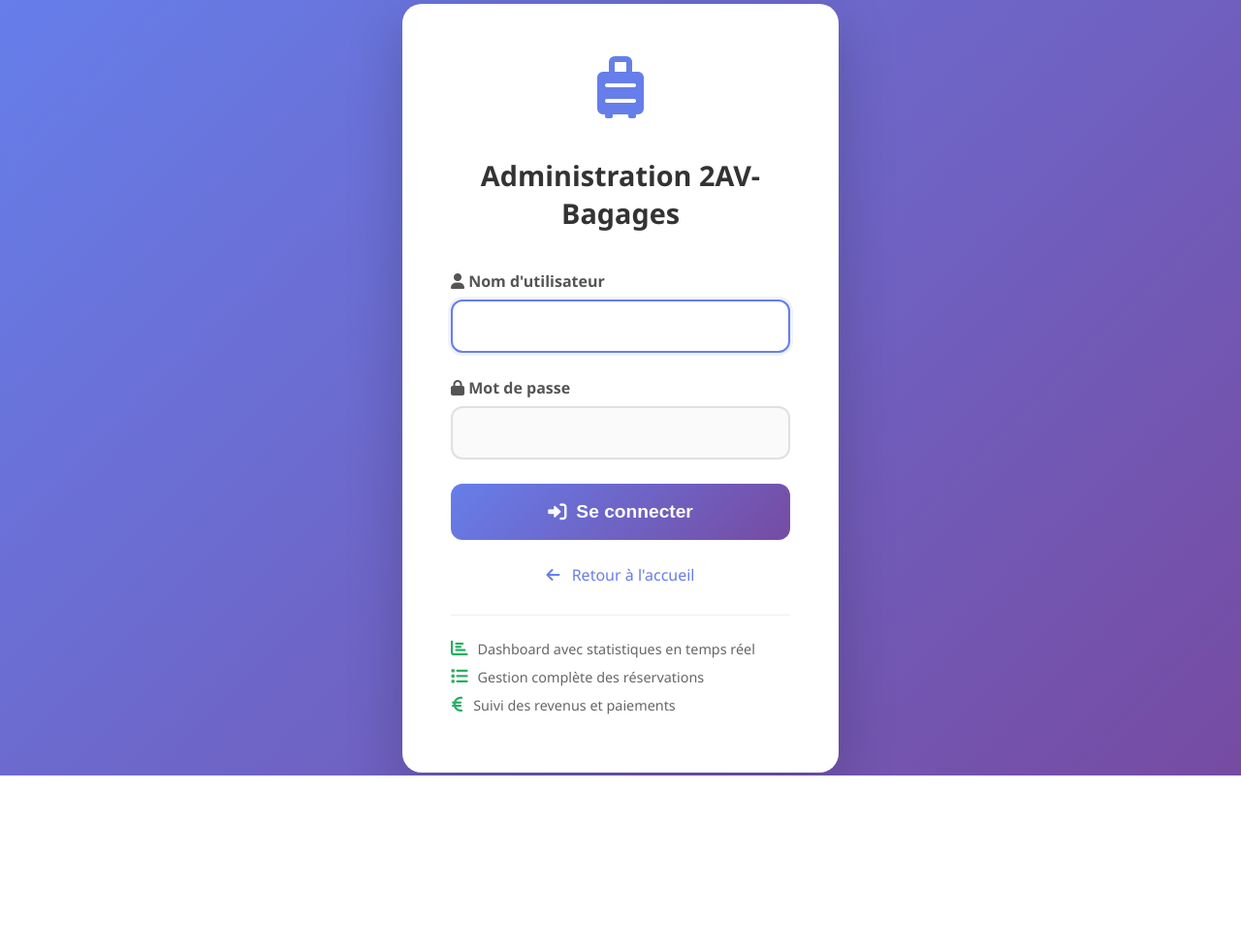
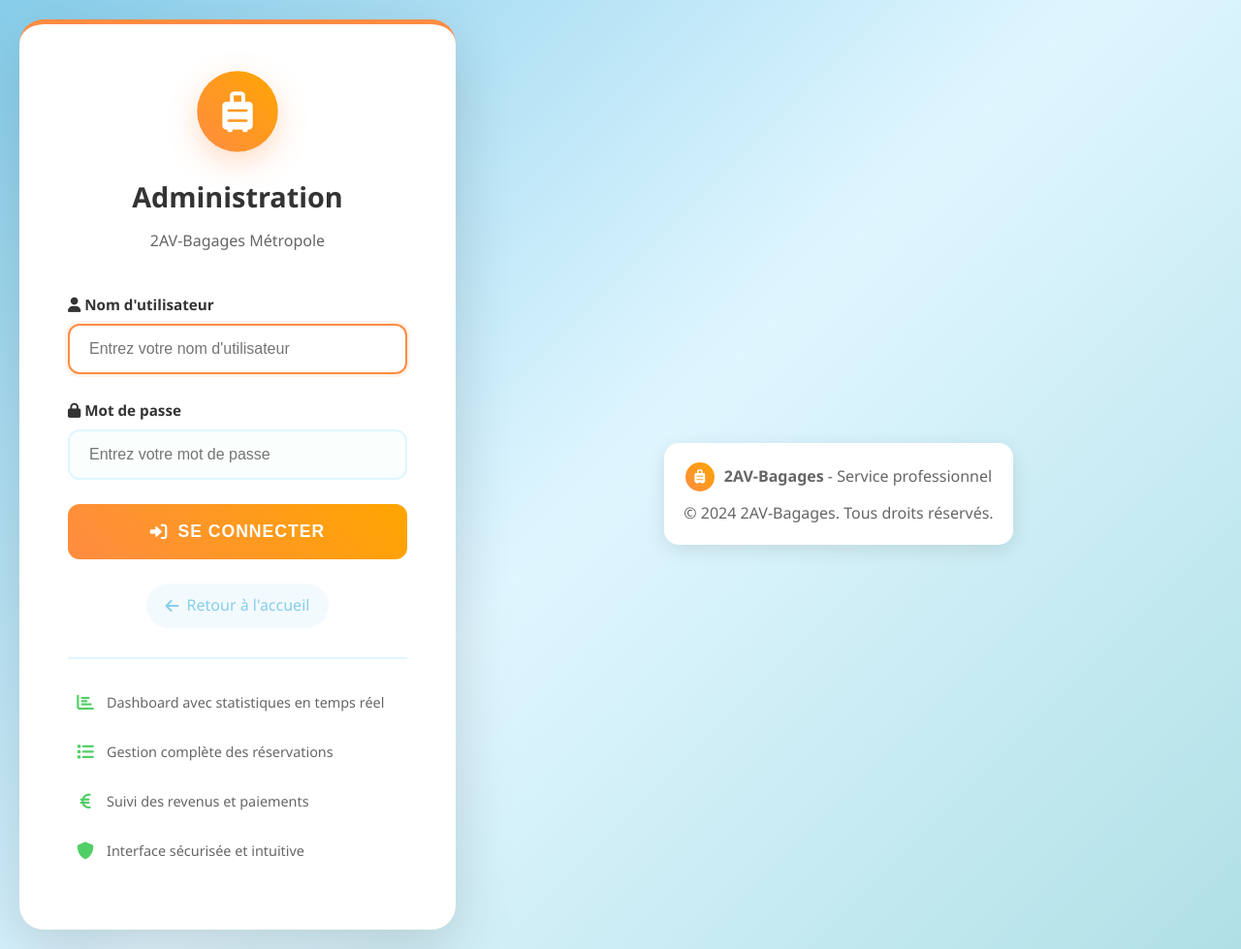
Before and after one commit to foxsalaf/Forgemagerie, a Flask app: page /admin/login in a window 1280 px wide. Shown: the whole page at 97% size. Before the commit the page ends 800 px from the top, so only its background shows below. Run offline with Flask 3, Linux system fonts and the light colour scheme; some libraries are stand-ins or nearby versions.

Commit message:
Update admin_login.html

```diff
--- a/2av-bagages/templates/admin_login.html
+++ b/2av-bagages/templates/admin_login.html
@@ -1,34 +1,29 @@
-<!DOCTYPE html>
-<html lang="fr">
-<head>
-    <meta charset="UTF-8">
-    <meta name="viewport" content="width=device-width, initial-scale=1.0">
-    <title>Connexion Admin - 2AV-Bagages</title>
-    <link href="https://cdnjs.cloudflare.com/ajax/libs/font-awesome/6.0.0/css/all.min.css" rel="stylesheet">
+{% extends "base.html" %}
+
+{% block title %}Connexion Admin - 2AV-Bagages{% endblock %}
+
+{% block extra_css %}
 <style>
-        * {
-            margin: 0;
-            padding: 0;
-            box-sizing: border-box;
-        }
-
     body {
-            font-family: 'Segoe UI', Tahoma, Geneva, Verdana, sans-serif;
-            background: linear-gradient(135deg, #667eea 0%, #764ba2 100%);
-            min-height: 100vh;
         display: flex;
         justify-content: center;
         align-items: center;
+        min-height: 100vh;
+        padding: 20px;
     }
 
     .login-container {
+        width: 100%;
+        max-width: 450px;
+    }
+
+    .login-box {
         background: white;
         padding: 50px;
-            border-radius: 20px;
-            box-shadow: 0 20px 60px rgba(0,0,0,0.2);
-            width: 100%;
-            max-width: 450px;
+        border-radius: 25px;
+        box-shadow: 0 20px 60px rgba(0,0,0,0.15);
         text-align: center;
+        border-top: 5px solid #FF8C42;
         animation: slideUp 0.6s ease-out;
     }
 
@@ -44,29 +39,40 @@
     }
 
     .login-logo {
-            font-size: 4rem;
-            color: #667eea;
-            margin-bottom: 20px;
-            animation: bounce 2s infinite;
+        background: linear-gradient(45deg, #FF8C42, #FFA500);
+        width: 80px;
+        height: 80px;
+        border-radius: 50%;
+        display: flex;
+        align-items: center;
+        justify-content: center;
+        margin: 0 auto 25px;
+        font-size: 2.5rem;
+        color: white;
+        box-shadow: 0 10px 30px rgba(255, 140, 66, 0.3);
+        animation: pulse 2s infinite;
     }
 
-        @keyframes bounce {
-            0%, 20%, 50%, 80%, 100% {
-                transform: translateY(0);
+    @keyframes pulse {
+        0%, 100% {
+            transform: scale(1);
         }
-            40% {
-                transform: translateY(-10px);
-            }
-            60% {
-                transform: translateY(-5px);
+        50% {
+            transform: scale(1.05);
         }
     }
 
     .login-title {
         color: #333;
-            margin-bottom: 40px;
+        margin-bottom: 10px;
         font-size: 1.8rem;
         font-weight: 600;
+    }
+
+    .login-subtitle {
+        color: #666;
+        margin-bottom: 40px;
+        font-size: 1rem;
     }
 
     .form-group {
@@ -77,39 +83,41 @@
     .form-group label {
         display: block;
         margin-bottom: 8px;
-            color: #555;
+        color: #333;
         font-weight: 600;
-            font-size: 1rem;
+        font-size: 0.95rem;
     }
 
     .form-control {
         width: 100%;
-            padding: 15px;
-            border: 2px solid #e0e0e0;
+        padding: 15px 20px;
+        border: 2px solid #E0F6FF;
         border-radius: 12px;
-            font-size: 1.1rem;
+        font-size: 1rem;
         transition: all 0.3s ease;
-            background: #fafafa;
+        background: #FAFFFE;
     }
 
     .form-control:focus {
         outline: none;
-            border-color: #667eea;
+        border-color: #FF8C42;
+        box-shadow: 0 0 0 3px rgba(255, 140, 66, 0.1);
         background: white;
-            box-shadow: 0 0 0 3px rgba(102, 126, 234, 0.1);
     }
 
     .btn-login {
         width: 100%;
         padding: 18px;
-            background: linear-gradient(135deg, #667eea 0%, #764ba2 100%);
+        background: linear-gradient(45deg, #FF8C42, #FFA500);
         color: white;
         border: none;
         border-radius: 12px;
-            font-size: 1.2rem;
+        font-size: 1.1rem;
         font-weight: 600;
         cursor: pointer;
         transition: all 0.3s ease;
+        text-transform: uppercase;
+        letter-spacing: 1px;
         display: flex;
         align-items: center;
         justify-content: center;
@@ -118,50 +126,37 @@
 
     .btn-login:hover {
         transform: translateY(-2px);
-            box-shadow: 0 10px 25px rgba(102, 126, 234, 0.3);
+        box-shadow: 0 10px 30px rgba(255, 140, 66, 0.4);
     }
 
     .btn-login:active {
         transform: translateY(0);
     }
 
-        .alert {
-            padding: 15px;
-            margin-bottom: 25px;
-            border-radius: 10px;
-            background: #fee;
-            border: 1px solid #fcc;
-            color: #c33;
-            animation: shake 0.5s ease-in-out;
-        }
-
-        @keyframes shake {
-            0%, 100% { transform: translateX(0); }
-            25% { transform: translateX(-5px); }
-            75% { transform: translateX(5px); }
-        }
-
     .back-link {
         margin-top: 25px;
-            display: block;
-            color: #667eea;
+        display: inline-flex;
+        align-items: center;
+        gap: 8px;
+        color: #87CEEB;
         text-decoration: none;
         font-weight: 500;
-            transition: color 0.3s ease;
+        transition: all 0.3s ease;
+        padding: 10px 20px;
+        border-radius: 25px;
+        background: rgba(135, 206, 235, 0.1);
     }
 
     .back-link:hover {
-            color: #5a6fd8;
-        }
-
-        .back-link i {
-            margin-right: 8px;
+        color: #5a9fd8;
+        background: rgba(135, 206, 235, 0.2);
+        transform: translateY(-2px);
     }
 
     .login-features {
         margin-top: 30px;
         padding-top: 25px;
-            border-top: 1px solid #eee;
+        border-top: 2px solid #E0F6FF;
         font-size: 0.9rem;
         color: #666;
     }
@@ -169,27 +164,78 @@
     .feature-item {
         display: flex;
         align-items: center;
-            margin-bottom: 10px;
-            gap: 10px;
+        margin-bottom: 12px;
+        gap: 12px;
+        padding: 8px;
+        border-radius: 8px;
+        transition: background 0.3s ease;
+    }
+
+    .feature-item:hover {
+        background: rgba(135, 206, 235, 0.05);
     }
 
     .feature-icon {
-            color: #27ae60;
+        color: #51CF66;
         font-size: 1.1rem;
+        width: 20px;
+        text-align: center;
+    }
+
+    /* Animation pour les erreurs */
+    @keyframes shake {
+        0%, 100% { transform: translateX(0); }
+        25% { transform: translateX(-5px); }
+        75% { transform: translateX(5px); }
+    }
+
+    .alert-error {
+        animation: shake 0.5s ease-in-out;
+    }
+
+    /* Mobile responsive */
+    @media (max-width: 480px) {
+        .login-box {
+            padding: 30px 25px;
+            margin: 10px;
+        }
+
+        .login-logo {
+            width: 60px;
+            height: 60px;
+            font-size: 2rem;
+        }
+
+        .login-title {
+            font-size: 1.5rem;
+        }
+
+        .form-control {
+            padding: 12px 15px;
+        }
+
+        .btn-login {
+            padding: 15px;
+            font-size: 1rem;
+        }
     }
 </style>
-</head>
-<body>
+{% endblock %}
+
+{% block content %}
 <div class="login-container">
+    <div class="login-box">
         <div class="login-logo">
             <i class="fas fa-suitcase-rolling"></i>
         </div>
-        <h2 class="login-title">Administration 2AV-Bagages</h2>
+
+        <h2 class="login-title">Administration</h2>
+        <p class="login-subtitle">2AV-Bagages Métropole</p>
 
         {% with messages = get_flashed_messages() %}
             {% if messages %}
                 {% for message in messages %}
-                    <div class="alert">
+                    <div class="alert alert-error">
                         <i class="fas fa-exclamation-triangle"></i>
                         {{ message }}
                     </div>
@@ -202,14 +248,16 @@
                 <label for="username">
                     <i class="fas fa-user"></i> Nom d'utilisateur
                 </label>
-                <input type="text" id="username" name="username" class="form-control" required autofocus>
+                <input type="text" id="username" name="username" class="form-control"
+                       required autofocus placeholder="Entrez votre nom d'utilisateur">
             </div>
 
             <div class="form-group">
                 <label for="password">
                     <i class="fas fa-lock"></i> Mot de passe
                 </label>
-                <input type="password" id="password" name="password" class="form-control" required>
+                <input type="password" id="password" name="password" class="form-control"
+                       required placeholder="Entrez votre mot de passe">
             </div>
 
             <button type="submit" class="btn-login">
@@ -236,7 +284,11 @@
                 <i class="fas fa-euro-sign feature-icon"></i>
                 <span>Suivi des revenus et paiements</span>
             </div>
+            <div class="feature-item">
+                <i class="fas fa-shield-alt feature-icon"></i>
+                <span>Interface sécurisée et intuitive</span>
             </div>
         </div>
-</body>
-</html>
+    </div>
+</div>
+{% endblock %}
```
Lines whose indentation alone changed are shown as unchanged.
